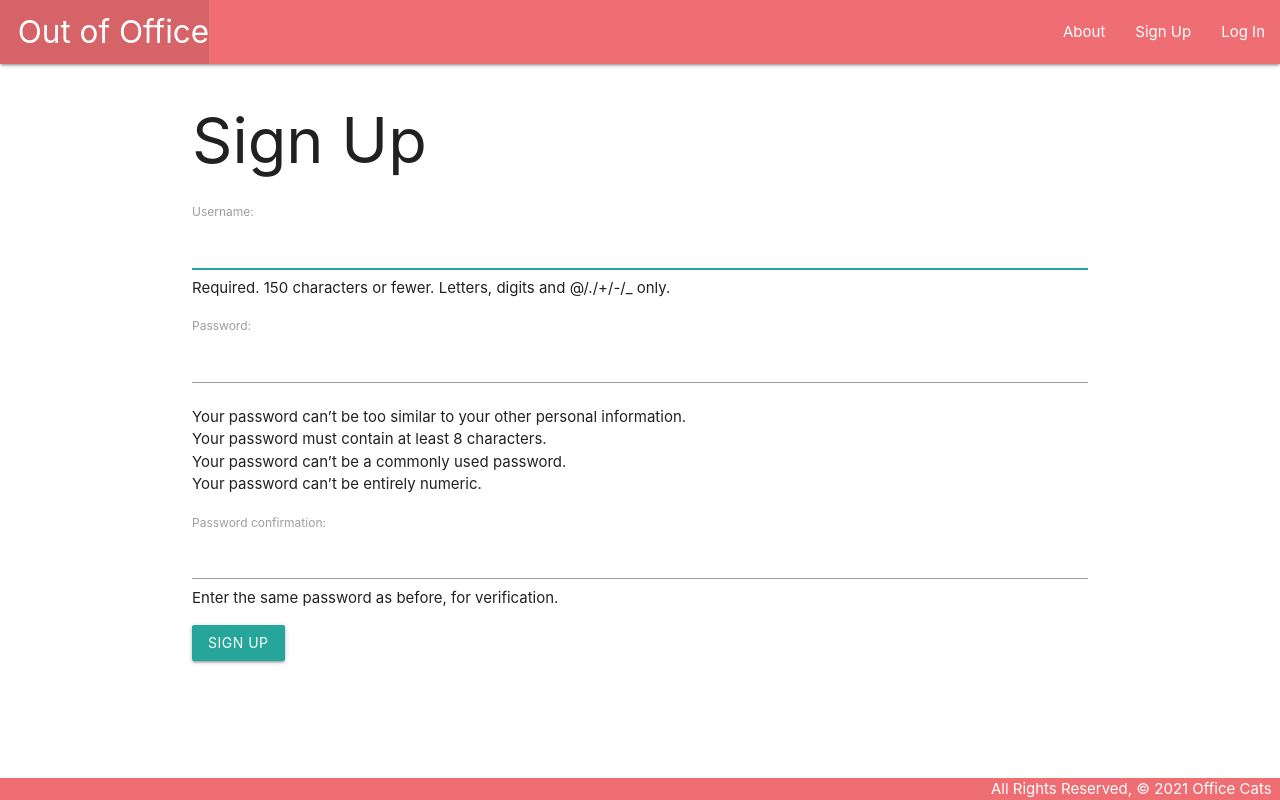
After one commit to HussainBolt/Out-Of-Office, a Django app: page /accounts/signup/ in a window 1280 px wide. The commit adds this page. Run offline with Django 4.2, Linux system fonts and the light colour scheme.

Commit message:
Adds login/logout and user sign up functionality

```diff
--- a/main_app/templates/base.html
+++ b/main_app/templates/base.html
@@ -19,6 +19,12 @@
         </ul>
         <ul class="right">
           <li><a href="/about">About</a></li>
+          {% if user.is_authenticated %}
+            <li><a href="{% url 'logout' %}">Log Out</a></li>
+          {% else %}
+            <li><a href="{% url 'signup' %}">Sign Up</a></li>
+            <li><a href="{% url 'login' %}">Log In</a></li>
+          {% endif %}
         </ul>
       </div>
     </nav>
--- /dev/null
+++ b/main_app/templates/registration/signup.html
@@ -0,0 +1,14 @@
+{% extends 'base.html' %}
+{% block content %}
+
+<h1>Sign Up</h1>
+
+<p class="red-text">{{ error_message }}</p>
+
+<form method="POST" action="{% url 'signup' %}">
+  {% csrf_token %}
+  {{ form.as_p }}
+  <input type="submit" class="btn" value="Sign Up">
+</form>
+
+{% endblock %}
--- a/main_app/urls.py
+++ b/main_app/urls.py
@@ -4,4 +4,5 @@ from . import views
 urlpatterns = [
     path('', views.home, name='home'),
     path('about/', views.about, name='about'),
+    path('accounts/signup/', views.signup, name='signup'),
 ]
--- a/main_app/views.py
+++ b/main_app/views.py
@@ -1,5 +1,7 @@
-from django.shortcuts import render
+from django.shortcuts import render, redirect
 from django.http import HttpResponse
+from django.contrib.auth import login
+from django.contrib.auth.forms import UserCreationForm
 
 # Create your views here.
 # Define the home view
@@ -8,3 +10,22 @@ def home(request):
 
 def about(request):
   return render(request, 'about.html')
+
+def signup(request):
+  error_message = ''
+  if request.method == 'POST':
+    # This is how to create a 'user' form object
+    # that includes the data from the browser
+    form = UserCreationForm(request.POST)
+    if form.is_valid():
+      # This will add the user to the database
+      user = form.save()
+      # This is how we log a user in via code
+      login(request, user)
+      return redirect('about')
+    else:
+      error_message = 'Invalid sign up - try again'
+  # A bad POST or a GET request, so render signup.html with an empty form
+  form = UserCreationForm()
+  context = {'form': form, 'error_message': error_message}
+  return render(request, 'registration/signup.html', context)
--- a/outofoffice/settings.py
+++ b/outofoffice/settings.py
@@ -118,6 +118,11 @@ USE_TZ = True
 
 STATIC_URL = 'static/'
 
+# Add this variable to specify where successful logins should redirect to
+LOGIN_REDIRECT_URL = '/about/'
+# Add this variable to specify where logging out redirects to
+LOGOUT_REDIRECT_URL = '/'
+
 # Default primary key field type
 # https://docs.djangoproject.com/en/4.1/ref/settings/#default-auto-field
 
--- a/outofoffice/urls.py
+++ b/outofoffice/urls.py
@@ -19,4 +19,6 @@ from django.urls import path, include
 urlpatterns = [
     path('admin/', admin.site.urls),
     path('', include('main_app.urls')),
+    # include the built-in auth urls for the built-in views
+    path('accounts/', include('django.contrib.auth.urls')),
 ]
```
Also changed, not shown: main_app/templates/registration/login.html (added, +13 -0 lines), main_app/migrations/0001_initial.py (added).
